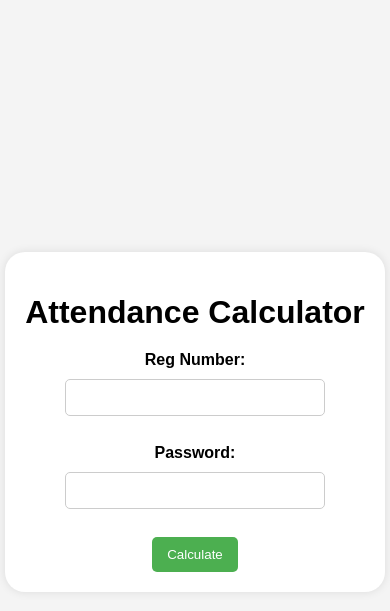
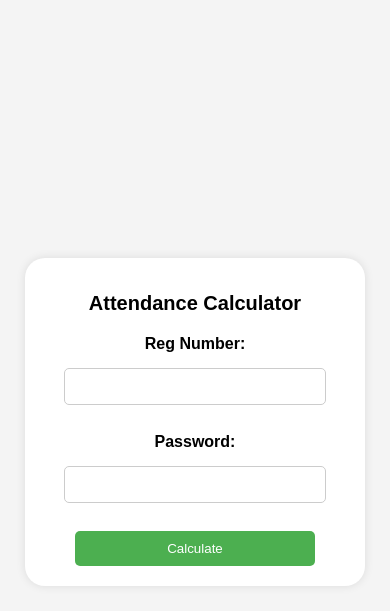
Before and after one commit to syedmohammedumarumar/Automuted-Attendence-Calculator-website, a Flask app: page / in a window 390 px wide. Shown: the top 611 px of the page. Run offline with Flask 3, Linux system fonts and the light colour scheme.

Commit message:
initial commit

```diff
--- a/static/style.css
+++ b/static/style.css
@@ -15,19 +15,24 @@ body {
     box-shadow: 0 0 10px rgba(0, 0, 0, 0.1);
     text-align: center;
     border-radius: 20px;
+    width: 80%;
+    max-width: 350px;
 }
 
 h1 {
     margin-bottom: 20px;
+    font-size: 24px;
 }
 
 label {
     font-weight: bold;
+    display: block;
+    margin-bottom: 5px;
 }
 
 input[type="text"],
 input[type="password"] {
-    width: 70%;
+    width: 80%;
     padding: 10px;
     margin: 10px 0;
     border-radius: 5px;
@@ -41,6 +46,7 @@ input[type="submit"] {
     border: none;
     border-radius: 5px;
     cursor: pointer;
+    width: 80%;
 }
 
 input[type="submit"]:hover {
@@ -51,3 +57,17 @@ p {
     font-size: 18px;
     color: green;
 }
+
+@media (max-width: 600px) {
+    .container {
+        margin: 0 25px;
+    }
+
+    h1 {
+        font-size: 20px;
+    }
+
+    input[type="submit"] {
+        padding: 10px;
+    }
+}
--- a/templates/index.html
+++ b/templates/index.html
@@ -7,9 +7,6 @@
     <link rel="stylesheet" type="text/css" href="/static/style.css">
 </head>
 <body>
-    <div class="design_container">
-
-    </div>
     <div class="container">
         <h1>Attendance Calculator</h1>
         <form action="/calculate" method="post">
```
